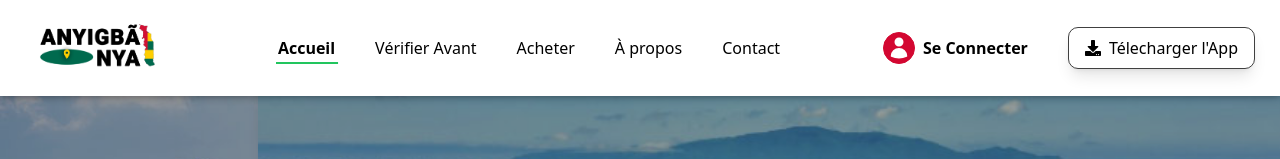
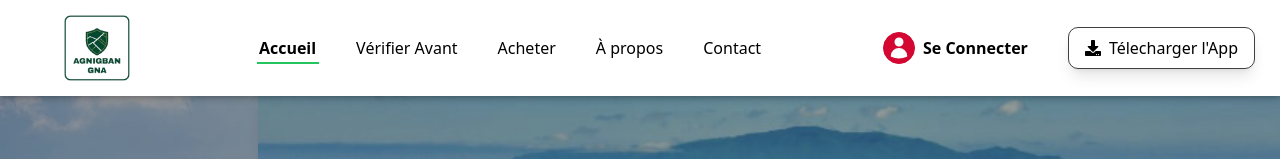
Before and after one commit to hustlerscorporation1/Beta.agnigan-gna, a React (Create React App) app: page / in a window 1280 px wide. Shown: the top 159 px of the page. Built offline with nearby package versions, Linux system fonts and the light colour scheme; no server answers.

Commit message:
Mise en jour de 26/09/2025 Changement du logo

```diff
--- a/src/Navbar.jsx
+++ b/src/Navbar.jsx
@@ -5,7 +5,7 @@ import { FaDownload, FaBars, FaTimes, FaUser } from "react-icons/fa";
 import { supabase } from "./superbase/superbaseClient";
 
 import "./Styles/Navbar.css";
-import Logo from "./images/LOGO_AGNIGBAN_GNA Trs Noir.png";
+import Logo from "./images/LOGO_AGNIGBAN_GNA Trs Noir2 (2).png";
 import AppStore from "./images/Nappe mariage - Passion Décor.jpeg";
 import PlayStore from "./images/Google Play Badge Logo - PNG Logo Vector Brand Downloads (SVG, EPS).jpeg";
 import PlayButton from "./images/Play_Button_free_icons_designed_by_Freepik-removebg-preview.png";
@@ -78,7 +78,7 @@ export default function Navbar() {
           <img
             src={Logo}
             alt="logo"
-            style={{ width: "150px", height: "auto" }}
+            style={{ width: "80px", height: "auto", marginLeft: "2rem" }}
           />
         </a>
       </div>
```
Also changed, not shown: src/images/LOGO_AGNIGBAN_GNA Trs Noir2 (2).png (added), src/images/LOGO_AGNIGBAN_GNA Trs Noir2.png (added).
